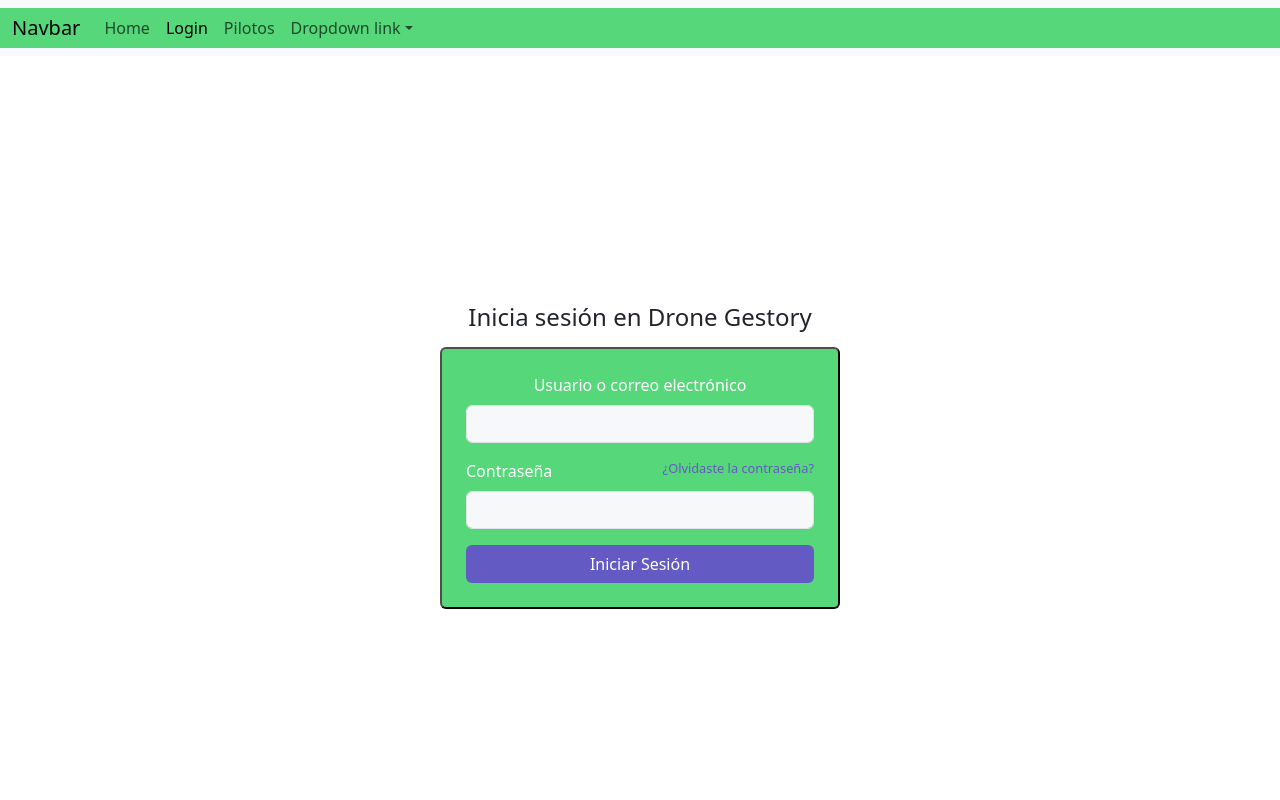
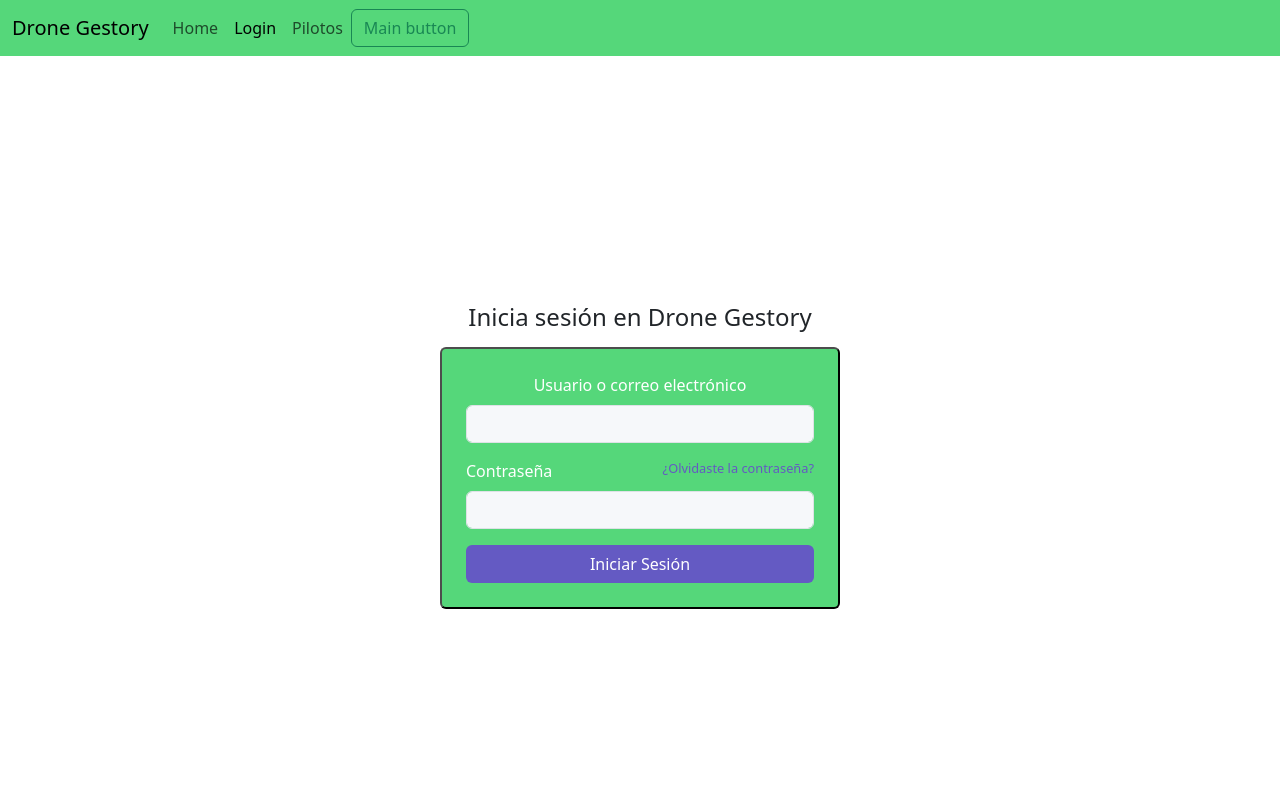
Before and after one commit to kfuentesb/DroneGestory, a React (Vite) app in the folder frontend/: page /auth/login in a window 1280 px wide. Shown: the top 800 px of the page. Built offline with nearby package versions, Linux system fonts and the light colour scheme.

Commit message:
Modificaciones navbar

```diff
--- a/frontend/src/App.tsx
+++ b/frontend/src/App.tsx
@@ -2,19 +2,20 @@
 import './App.css';
 import Footer from './components/Footer';
 import RouterPrincipal from './router/RouterPrincipal';
+import Navbar from './components/Navbar';
 
 function App() {
   // const [count, setCount] = useState(0)
 
   return (
     <div className="App">
+      <Navbar />
       <main>
         <RouterPrincipal />
         {/* <button type="button" className="btn btn-warning">
           Warning
         </button> */}
       </main>
-
       <Footer />
     </div>
   )
--- a/frontend/src/components/Home.tsx
+++ b/frontend/src/components/Dashboard.tsx
@@ -1,11 +1,11 @@
 import React from 'react';
 import Navbar from './Navbar';
 
-function Home() {
+function Dashboard() {
   return (
     <div>
     </div>
   )
 }
 
-export default Home
+export default Dashboard
--- a/frontend/src/components/Navbar.tsx
+++ b/frontend/src/components/Navbar.tsx
@@ -1,45 +1,53 @@
-import React from 'react';
-import { Link, NavLink } from "react-router-dom";
+import { NavLink } from "react-router-dom";
 
 function Navbar() {
   return (
-        <div>
-            <nav className="navbar navbar-expand-lg bg-body-tertiary">
-                <div className="container-fluid" style={{
-                        backgroundColor: "#55d77a",
+    <header>
+      <nav
+        className="navbar navbar-expand-lg w-100"
+        style={{ backgroundColor: "#55d77a" }}
+      >
+        <div className="container-fluid">
+          <NavLink className="navbar-brand" to="/home">
+            Drone Gestory
+          </NavLink>
 
-                    }}>
-                    <a className="navbar-brand" href="#">Navbar</a>
-                    <button className="navbar-toggler" type="button" data-bs-toggle="collapse" data-bs-target="#navbarNavDropdown" aria-controls="navbarNavDropdown" aria-expanded="false" aria-label="Toggle navigation">
-                        <span className="navbar-toggler-icon"></span>
+          <button
+            className="navbar-toggler"
+            type="button"
+            data-bs-toggle="collapse"
+            data-bs-target="#navbarNavDropdown"
+            aria-controls="navbarNavDropdown"
+            aria-expanded="false"
+            aria-label="Toggle navigation"
+          >
+            <span className="navbar-toggler-icon" />
           </button>
+
           <div className="collapse navbar-collapse" id="navbarNavDropdown">
             <ul className="navbar-nav">
               <li className="nav-item">
-                                <NavLink className="nav-link" to="/home">Home</NavLink>
+                <NavLink className="nav-link" to="/home">
+                  Home
+                </NavLink>
               </li>
               <li className="nav-item">
-                                <NavLink className="nav-link" to="/auth/login">Login</NavLink>
+                <NavLink className="nav-link" to="/auth/login">
+                  Login
+                </NavLink>
               </li>
               <li className="nav-item">
-                                <NavLink className="nav-link" to="/auth/pilots">Pilotos</NavLink>
-                            </li>
-                            <li className="nav-item dropdown">
-                                <a className="nav-link dropdown-toggle" href="#" role="button" data-bs-toggle="dropdown" aria-expanded="false">
-                                    Dropdown link
-                                </a>
-                                <ul className="dropdown-menu">
-                                    <li><a className="dropdown-item" href="#">Action</a></li>
-                                    <li><a className="dropdown-item" href="#">Another action</a></li>
-                                    <li><a className="dropdown-item" href="#">Something else here</a></li>
-                                </ul>
+                <NavLink className="nav-link" to="/auth/pilots">
+                  Pilotos
+                </NavLink>
               </li>
             </ul>
+            <button className="btn btn-outline-success me-2" type="button">Main button</button>
           </div>
         </div>
       </nav>
-        </div>
-    )
+    </header>
+  );
 }
 
-export default Navbar
+export default Navbar;
--- a/frontend/src/router/RouterPrincipal.tsx
+++ b/frontend/src/router/RouterPrincipal.tsx
@@ -2,17 +2,15 @@ import React from "react";
 import { Routes, Route, Link, Navigate } from "react-router-dom";
 import LogIn from "../components/LogIn";
 import PilotsView from "../components/PilotsView";
-import Home from "../components/Home";
-import Navbar from "../components/Navbar";
+import Dashboard from "../components/Dashboard";
 
 export default class RouterPrincipal extends React.Component {
   render() {
     return (
       <div>
-        <Navbar />
         <Routes>
           <Route path="/" element={<Navigate to="/auth/login" />} />
-          <Route path="/home" element={<Home />} />
+          <Route path="/home" element={<Dashboard />} />
           <Route path="/auth/login" element={<LogIn />} />
           <Route path="/auth/pilots" element={<PilotsView />}></Route>
         </Routes>
```
Lines whose indentation alone changed are shown as unchanged.
